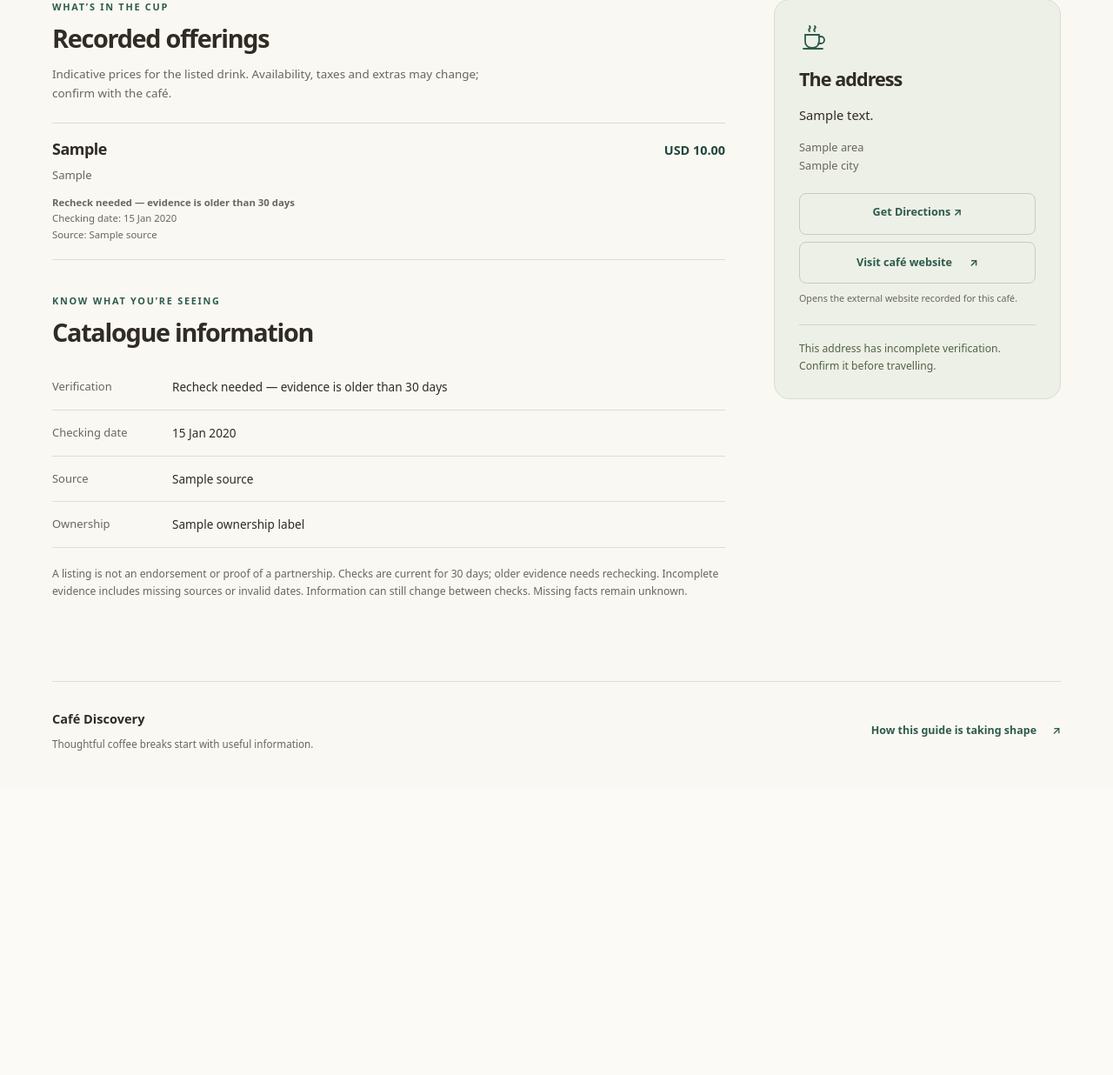
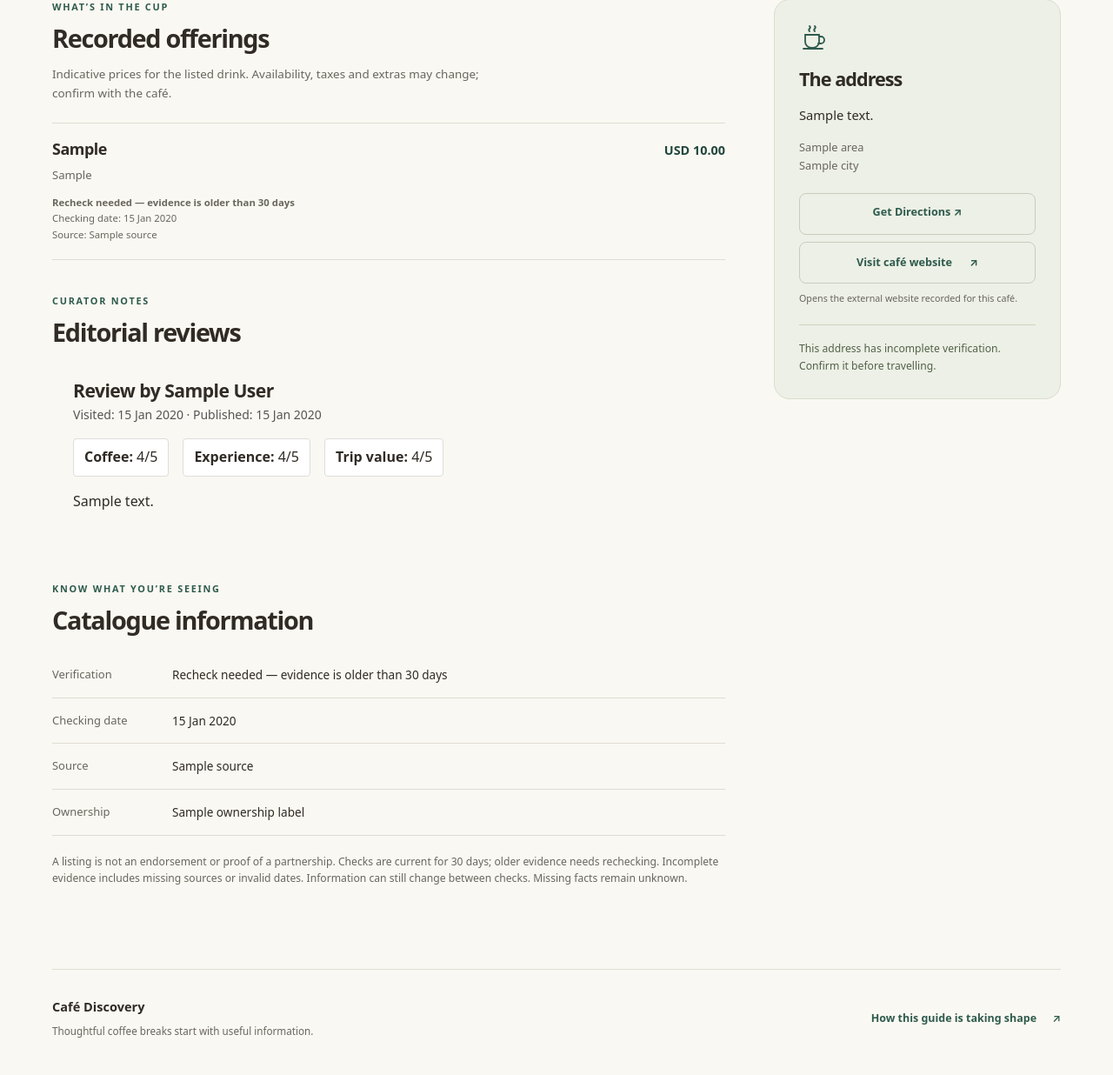
Before and after one commit to anujssmishra/cafe-discovery-app, a Django app: template templates/discovery/cafe_detail.html in a window 1280 px wide. Shown: the part 411-1647 px from the top of the page at 87% size. Before the commit the page ends 1274 px from the top, so only its background shows below. Run offline with Django 4.2, Linux system fonts and the light colour scheme; the template is opened without the code that fills it: most values are stand-ins (such as "Sample title", 1, 10 or a date in 2020); data that the repository does not hold is empty; parts of the project's set-up code (start-up, migrations or seed data) failed here and were passed over.

Commit message:
Implement CAFE-025: Display published editorial reviews on cafe detail page

```diff
--- a/templates/discovery/cafe_detail.html
+++ b/templates/discovery/cafe_detail.html
@@ -46,6 +46,46 @@
           {% empty %}<p class="inline-empty">Drink offerings and prices have not been recorded for this café.</p>{% endfor %}
         </div>
       </section>
+
+      {% if editorial_reviews %}
+      <section class="detail-section" aria-labelledby="editorial-heading">
+        <p class="eyebrow">Curator notes</p>
+        <h2 id="editorial-heading">Editorial reviews</h2>
+        {% for review in editorial_reviews %}
+        <article class="editorial-review" style="margin-bottom: 2rem; padding: 1.5rem; background: var(--surface-alt); border-radius: 8px;">
+          <header style="margin-bottom: 1rem;">
+            <h3 style="margin-bottom: 0.25rem;">Review by {{ review.display_name }}</h3>
+            <p style="font-size: 0.875rem; color: #555;">Visited: {{ review.visit_date|date:"j M Y" }} &middot; Published: {{ review.publication_date|date:"j M Y" }}</p>
+          </header>
+
+          <div style="display: flex; gap: 1rem; flex-wrap: wrap; margin-bottom: 1rem;">
+            {% if review.coffee_rating %}
+            <div class="rating-badge" style="background: white; padding: 0.5rem 0.75rem; border-radius: 4px; border: 1px solid #ddd;">
+              <strong>Coffee:</strong> {{ review.coffee_rating }}/5
+            </div>
+            {% endif %}
+            {% if review.experience_rating %}
+            <div class="rating-badge" style="background: white; padding: 0.5rem 0.75rem; border-radius: 4px; border: 1px solid #ddd;">
+              <strong>Experience:</strong> {{ review.experience_rating }}/5
+            </div>
+            {% endif %}
+            {% if review.trip_rating %}
+            <div class="rating-badge" style="background: white; padding: 0.5rem 0.75rem; border-radius: 4px; border: 1px solid #ddd;">
+              <strong>Trip value:</strong> {{ review.trip_rating }}/5
+            </div>
+            {% endif %}
+          </div>
+
+          {% if review.notes %}
+          <div class="review-notes" style="line-height: 1.6;">
+            {{ review.notes|linebreaks }}
+          </div>
+          {% endif %}
+        </article>
+        {% endfor %}
+      </section>
+      {% endif %}
+
       <section class="detail-section" aria-labelledby="evidence-heading">
         <p class="eyebrow">Know what you’re seeing</p>
         <h2 id="evidence-heading">Catalogue information</h2>
```
Also changed, not shown: PRODUCT_BACKLOG.md (+1 -1 lines), discovery/views.py (+7 -5 lines), tests/test_editorial.py (+30 -0 lines).
